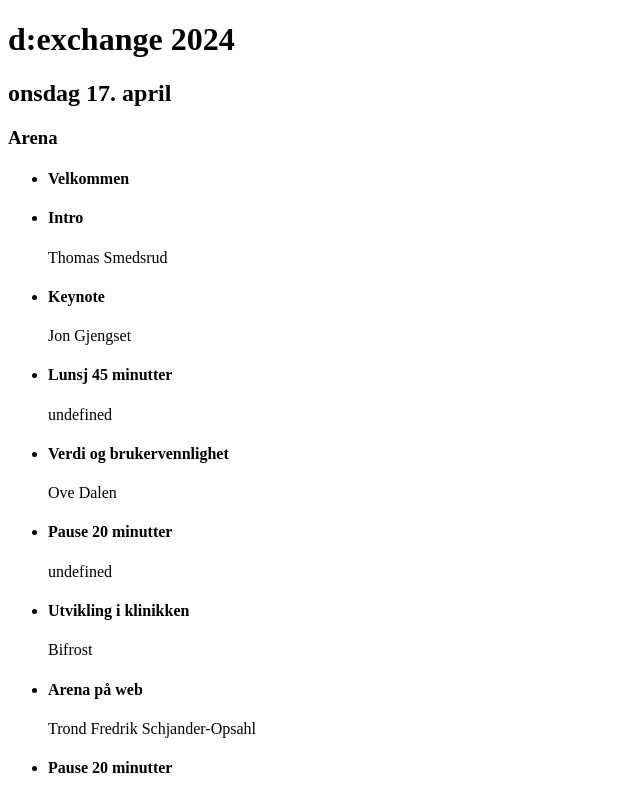
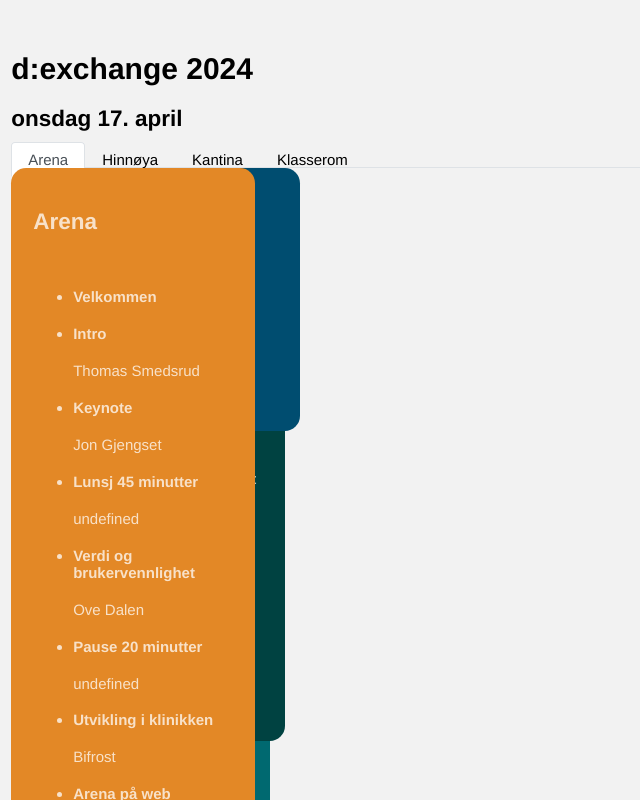
Before and after one commit to thorstenbaek/dexchange2024, a SvelteKit app: page / in a window 1280 px wide. Shown: the top 800 px of the page, without its empty margins (0-640 px from the left). Built offline with nearby package versions, Linux system fonts and the light colour scheme.

Commit message:
z-order sporet

```diff
--- /dev/null
+++ b/src/lib/Flip.svelte
@@ -0,0 +1,3 @@
+<div>
+    T
+</div>
--- a/src/lib/Schedule.svelte
+++ b/src/lib/Schedule.svelte
@@ -1,15 +1,21 @@
 <script lang="ts">
     import { onMount } from "svelte";
+    import Tabs from "./Tabs.svelte";
 
     export let day: string;
-    let tracks: any = [];
+    let tabs: any = [];
 
     onMount(async () => {
         try {
             const response = await fetch(`/data/${day}`);
             const data = await response.json();
 
-            tracks = data.schedule.tracks;
+            var tracks = data.schedule.tracks;
+            var temp = []
+            for (let i = 0; i < tracks.length; i++) {
+                temp.push({track: tracks[i], index: i});
+            }
+            tabs = temp;
 
         } catch (error) {
             console.error(error);
@@ -17,20 +23,8 @@
     });
 </script>
 
-{#if tracks.length === 0}
-    <p>Loading...</p>
-{:else}
-    {#each tracks as track}
-        <section>
-            <h3>{track.name}</h3>
-            <ul>
-                {#each track.sessions as session}
-                    <li>
-                        <h4>{session.title}</h4>
-                        <p>{session.speaker}</p>
-                    </li>
-                {/each}
-            </ul>
-        </section>
-    {/each}
-{/if}
+    {#if tabs.length === 0}
+        <p>Loading tracks...</p>
+    {:else}
+        <Tabs items={tabs}/>
+    {/if}
--- /dev/null
+++ b/src/lib/Tabs.svelte
@@ -0,0 +1,72 @@
+<script lang="ts">
+    import Track from "./Track.svelte";
+
+    export let items:any = [];
+    export let activeTab:number = 0;
+
+    function handleClick(tabValue:number) {
+        activeTab = tabValue;
+    }
+
+</script>
+
+<ul>
+    {#each items as item}
+        <li class={activeTab === item.index ? 'active' : ''}>
+            <span on:click={() => handleClick(item.index)}>
+                {item.track.name}
+            </span>
+        </li>
+    {/each}
+</ul>
+<div class="container">
+    {#each items as item, i}
+        <div class="box" on:click={() => handleClick(i)} style="z-index:{activeTab == item.index ? 999 : item.index};margin-left:{item.index*15}px">
+            <Track track={item.track} color="--accent-{i + 1}"/>
+        </div>
+    {/each}
+</div>
+
+<style>
+    .container {
+        display: grid;
+
+        /*grid-template-columns: auto auto auto auto;
+        grid-gap: 0;*/
+    }
+
+    .box {
+        grid-area: 1/1;
+    }
+
+    ul {
+        display: flex;
+        flex-wrap: wrap;
+        padding-left: 0;
+        margin-bottom: 0;
+        list-style: none;
+        border-bottom: 1px solid #dee2e6;
+    }
+    li {
+            margin-bottom: -1px;
+    }
+
+    span {
+        border: 1px solid transparent;
+        border-top-left-radius: 0.25rem;
+        border-top-right-radius: 0.25rem;
+        display: inline;
+        padding: 0.5rem 1rem;
+        cursor: pointer;
+    }
+
+    span:hover {
+        border-color: #e9ecef #e9ecef #dee2e6;
+    }
+
+    li.active > span {
+        color: #495057;
+        background-color: #fff;
+        border-color: #dee2e6 #dee2e6 #fff;
+    }
+</style>
--- /dev/null
+++ b/src/lib/Track.svelte
@@ -0,0 +1,20 @@
+<script lang="ts">
+    export let track: any;
+    export let color: string;
+</script>
+
+<div class="card" style="background-color:var({color})">
+    <h2>{track.name}</h2>
+    <ul>
+        {#each track.sessions as session}
+            <li>
+                <h4>{session.title}</h4>
+                <p>{session.speaker}</p>
+            </li>
+        {/each}
+    </ul>
+</div>
+
+<style>
+
+</style>
--- a/src/routes/+page.svelte
+++ b/src/routes/+page.svelte
@@ -1,11 +1,69 @@
 <script>
     import Schedule from "$lib/Schedule.svelte";
 </script>
+<main>
+    <h1>d:exchange 2024</h1>
 
-<h1>d:exchange 2024</h1>
+    <h2>onsdag 17. april</h2>
+    <Schedule day="dag1.json"/>
 
-<h2>onsdag 17. april</h2>
-<Schedule day="dag1.json"/>
+    <h2>torsdag 18. april</h2>
+    <Schedule day="dag2.json"/>
+</main>
 
-<h2>torsdag 18. april</h2>
-<Schedule day="dag2.json"/>
+<style>
+    /*---------------------------
+    ** Variables
+    -----------------------------*/
+    :global(:root) {
+        --accent-1: hsl(31, 77%, 52%);
+        --accent-2: hsl(184, 100%, 22%);
+        --accent-3: hsl(179, 100%, 13%);
+        --accent-4: hsl(199, 100%, 22%);
+        --black: hsl(0, 0%, 0%);
+        --font-body: helvetica, sans-serif;
+        --font-heading: helvetica, sans-serif;
+        --neutral: hsl(0, 0%, 95%);
+        --white: hsla(0, 0%, 100%, 0.75);
+    }
+
+    :global(body) {
+        background: var(--neutral);
+        font-family: var(--font-body);
+        font-size: 0.9375rem;
+    }
+
+    main {
+        padding: 1.5rem 0.2rem;
+    }
+
+
+
+    :global(.card) {
+        display: -webkit-box;
+        display: -ms-flexbox;
+        display: flex;
+        -webkit-box-orient: vertical;
+        -webkit-box-direction: normal;
+            -ms-flex-direction: column;
+                flex-direction: column;
+        -webkit-box-align: start;
+            -ms-flex-align: start;
+                align-items: flex-start;
+        padding: 1.375rem;
+        border-radius: 0.95rem;
+        width: 200px;
+        background-color: var(--accent-1);
+        color: var(--white);
+    }
+
+    @media screen and (min-width: 42.5rem) {
+        :global(.container) {
+            -webkit-box-orient: horizontal;
+            -webkit-box-direction: normal;
+                -ms-flex-direction: row;
+                    flex-direction: row;
+            max-width: 53.75rem;
+        }
+    }
+</style>
--- a/static/data/dag1.json
+++ b/static/data/dag1.json
@@ -3,6 +3,7 @@
         "tracks": [
             {
                 "name": "Arena",
+                "room": "Arena 2. etasje",
                 "sessions": [
                     {
                         "time": "2024-04-17T:11:00:00+0100",
@@ -82,6 +83,7 @@
             ]},
             {
                 "name": "Hinnøya",
+                "room": "Hinnøya 6. etasje",
                 "sessions": [
                     {
                         "time": "2024-04-17T:12:45:00+0100",
@@ -121,6 +123,7 @@
             ]},
             {
                 "name": "Kantina",
+                "room": "Kantina i 6. etasje",
                 "sessions": [{
                     "time": "2024-04-17T:13:50:00+0100",
                     "title": "Verdi og brukervennlighet",
@@ -146,6 +149,20 @@
                     "title": "Aktiv lytting",
                     "speaker": "Nathalie Jonkers"
                 }
+            ]},
+            {
+                "name": "Klasserom",
+                "room": "Ved siden av kantina i 6. etasje",
+                "sessions": [{
+                    "time": "2024-04-17T:13:50:00+0100",
+                    "title": "Workshop",
+                    "speaker": ""
+                },
+                {
+                    "time": "2024-04-17T:14:50:00+0100",
+                    "title": "Pause 20 minutter",
+                    "break": true
+                }
             ]}
         ]
     }
```
